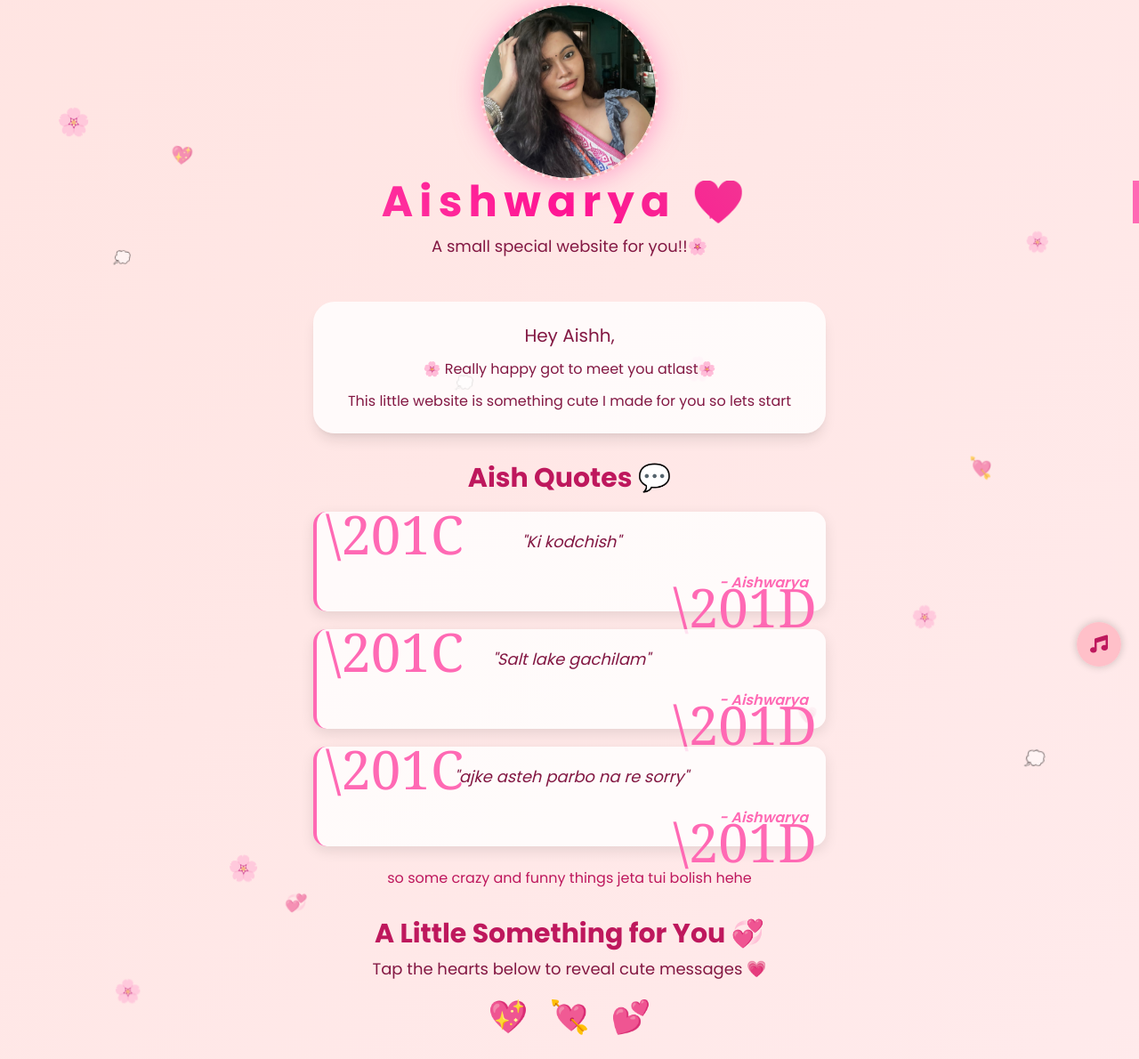
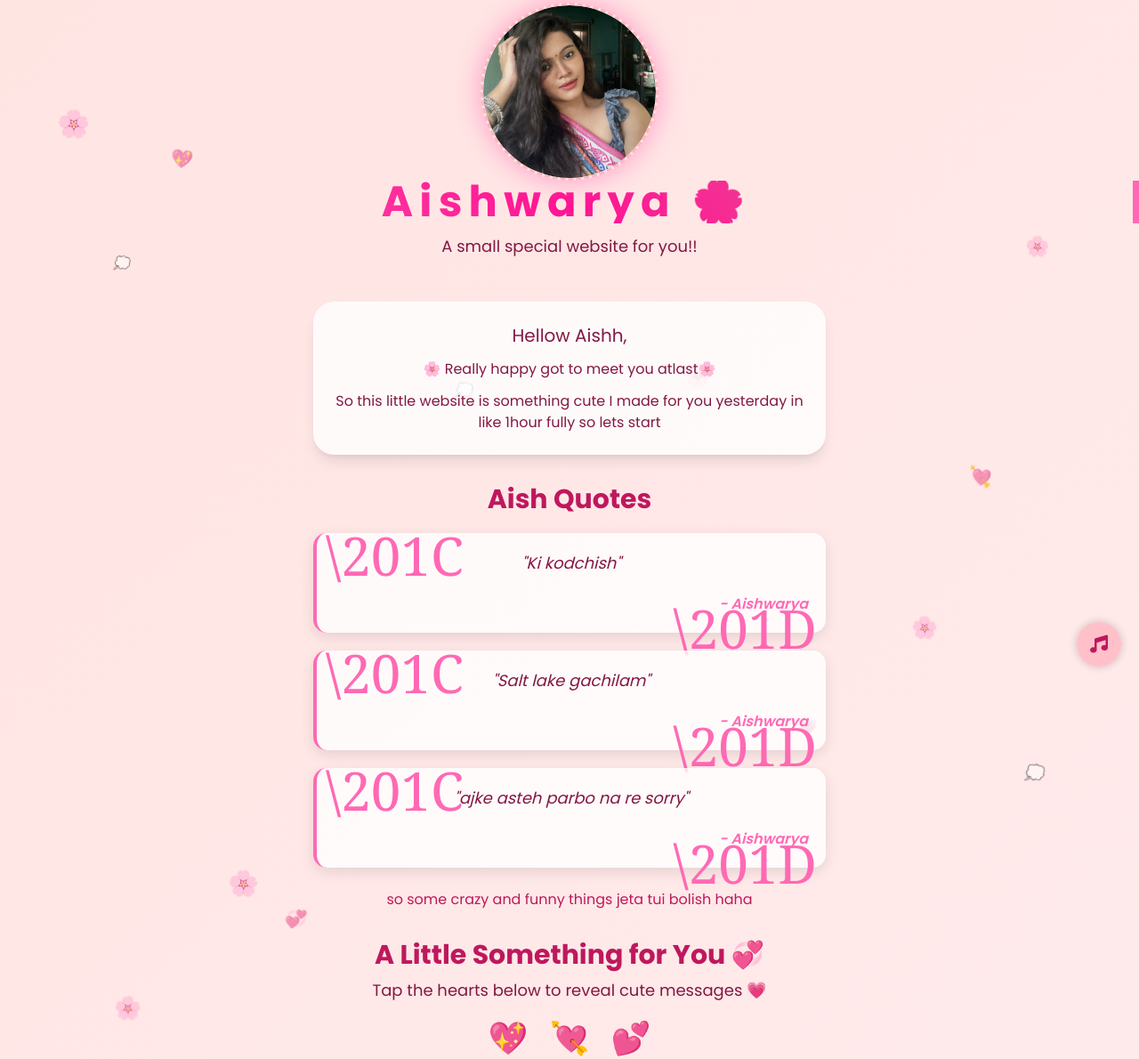
Before and after one commit to Soumyadeep-tech/special, a plain HTML site: page frontend/index.html in a window 1280 px wide. Shown: the part 21-1211 px from the top of the page at 89% size. Drawn offline with nearby package versions, Linux system fonts and the light colour scheme.

Commit message:
second commit

```diff
--- a/frontend/index.html
+++ b/frontend/index.html
@@ -320,21 +320,21 @@
         <div class="image-container mb-5 interactive-element">
             <img src="aish.jpg" alt="Aishwarya" class="profile-image">
         </div>
-        <h1 class="text-4xl md:text-5xl font-bold text-pink-700 special-text typewriter">Aishwarya 💖</h1>
-        <p class="mt-3 text-base md:text-lg">A small special website for you!!🌸 </p>
+        <h1 class="text-4xl md:text-5xl font-bold text-pink-700 special-text typewriter">Aishwarya 🌸</h1>
+        <p class="mt-3 text-base md:text-lg">A small special website for you!! </p>
     </header>
 
     <section class="text-center section-padding mt-6">
         <div class="bg-white bg-opacity-80 p-5 md:p-6 rounded-3xl shadow-lg max-w-xl mx-auto message-box message-card interactive-element">
-            <p class="text-lg md:text-xl">Hey Aishh,</p>
+            <p class="text-lg md:text-xl">Hellow Aishh,</p>
             <p class="mt-3">🌸 Really happy got to meet you atlast🌸</p>
-            <p class="mt-3">This little website is something cute I made for you so lets start</p>
+            <p class="mt-3"> So this little website is something cute I made for you yesterday in like 1hour fully so lets start</p>
         </div>
     </section>
 
     <!-- Chat Quotes Section -->
     <section class="text-center mt-8 section-padding">
-        <h2 class="text-2xl md:text-3xl font-bold text-pink-700 mb-5">Aish Quotes 💬</h2>
+        <h2 class="text-2xl md:text-3xl font-bold text-pink-700 mb-5">Aish Quotes </h2>
         <div class="max-w-xl mx-auto">
             <div class="chat-quote interactive-element">
                 <p class="text-lg italic">"Ki kodchish"</p>
@@ -352,7 +352,7 @@
             </div>
         </div>
         <div class="mt-6 text-pink-700">
-            <p class="font-medium">so some crazy and funny things jeta tui bolish hehe</p>
+            <p class="font-medium">so some crazy and funny things jeta tui bolish haha</p>
         </div>
     </section>
 
@@ -366,14 +366,14 @@
         </div>
         <p id="msg1" class="hidden mt-4 text-lg md:text-xl font-semibold bg-pink-50 p-4 rounded-xl">Open korchish kano ata?</p>
         <p id="msg2" class="hidden mt-4 text-lg md:text-xl font-semibold bg-pink-50 p-4 rounded-xl">You are cooked  ✨</p>
-        <p id="msg3" class="hidden mt-4 text-lg md:text-xl font-semibold bg-pink-50 p-4 rounded-xl">You are really sweet so some flowers for you!!🌸💐</p>
+        <p id="msg3" class="hidden mt-4 text-lg md:text-xl font-semibold bg-pink-50 p-4 rounded-xl">You are really sweet so some flowers for you!!!🌸💐</p>
     </section>
 
 
     <footer class="text-center py-6 mt-10">
         <p class="text-base md:text-lg">Made with 💖 just for you, hehe also</p>
         <p class="text-base md:text-lg">UP FOR THE SECOND DATE ?!!</p>
-        <p class="text-base md:text-lg">tui toh ask korbina :( ""so honestly bolbi if you really like me and you are ready for the next date or not>?</p>
+        <p class="text-base md:text-lg">tui toh ask korbina :( ""also get well soon cold lagash na ato</p>
         <p class="mt-3 text-2xl text-pink-700">Made with facts (erokom website first time create korlam out of projects ideas hehe)</p>
     </footer>
 
```
